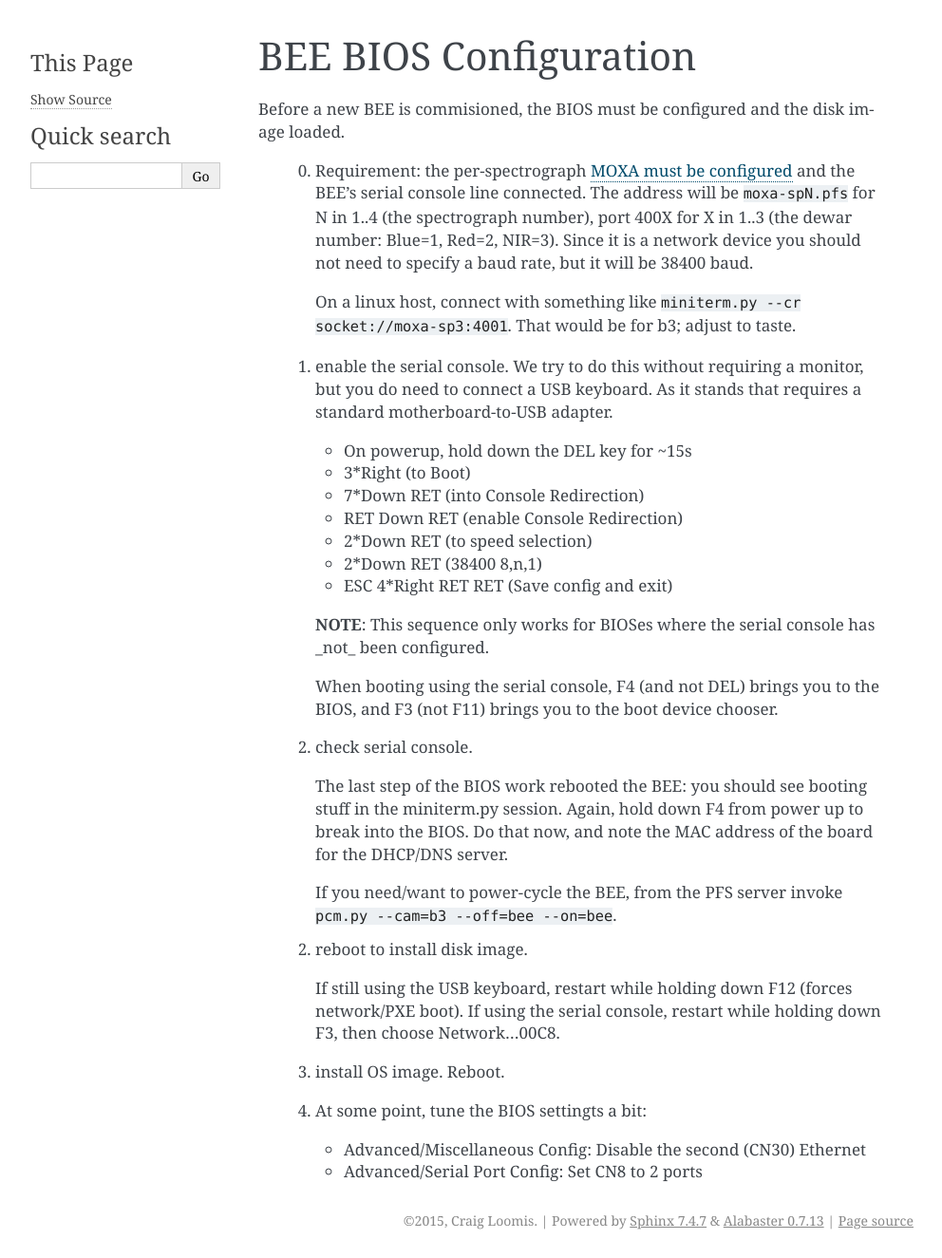
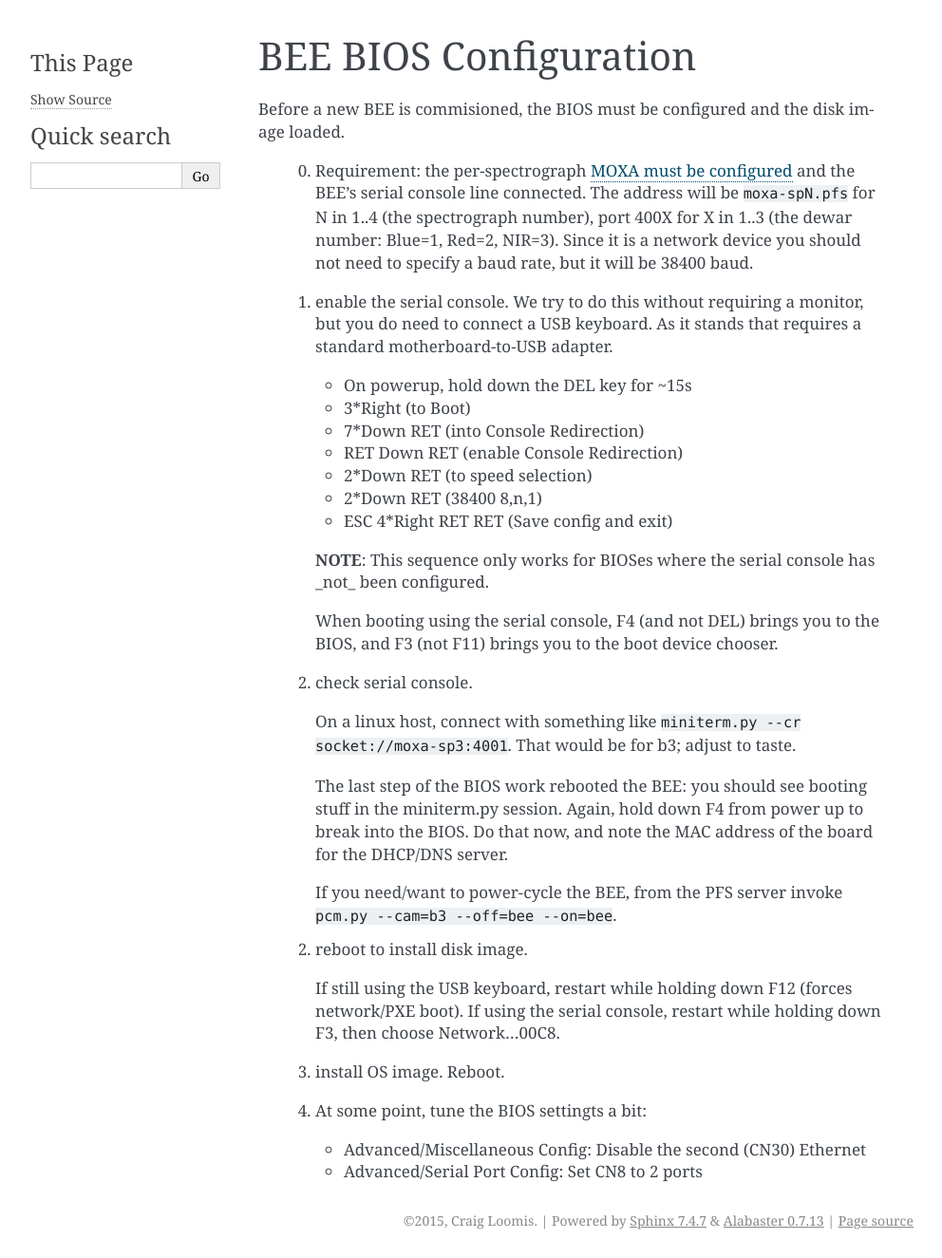
Before and after one commit to Subaru-PFS/ics_xcuActor, a Sphinx documentation site: the page built from docs/source/BEE.rst, in a window 1280 px wide. Shown: the whole page at 95% size, without its empty margins (148-1140 px from the left). Built offline with Sphinx 7.4.7, drawn with Linux system fonts in a browser that asks for light colours; part of the change alters nothing that is shown.

```diff
--- a/docs/source/BEE.rst
+++ b/docs/source/BEE.rst
@@ -10,9 +10,6 @@ disk image loaded.
     port 400X for X in 1..3 (the dewar number: Blue=1, Red=2,
     NIR=3). Since it is a network device you should not need to
     specify a baud rate, but it will be 38400 baud.
-
-    On a linux host, connect with something like ``miniterm.py --cr
-    socket://moxa-sp3:4001``. That would be for b3; adjust to taste.
 
  1. enable the serial console. We try to do this without requiring a
     monitor, but you do need to connect a USB keyboard. As it stands
@@ -35,6 +32,9 @@ disk image loaded.
 
  2. check serial console.
 
+    On a linux host, connect with something like ``miniterm.py --cr
+    socket://moxa-sp3:4001``. That would be for b3; adjust to taste.
+
     The last step of the BIOS work rebooted the BEE: you should see
     booting stuff in the miniterm.py session. Again, hold down F4 from
     power up to break into the BIOS. Do that now, and note the MAC address
```
